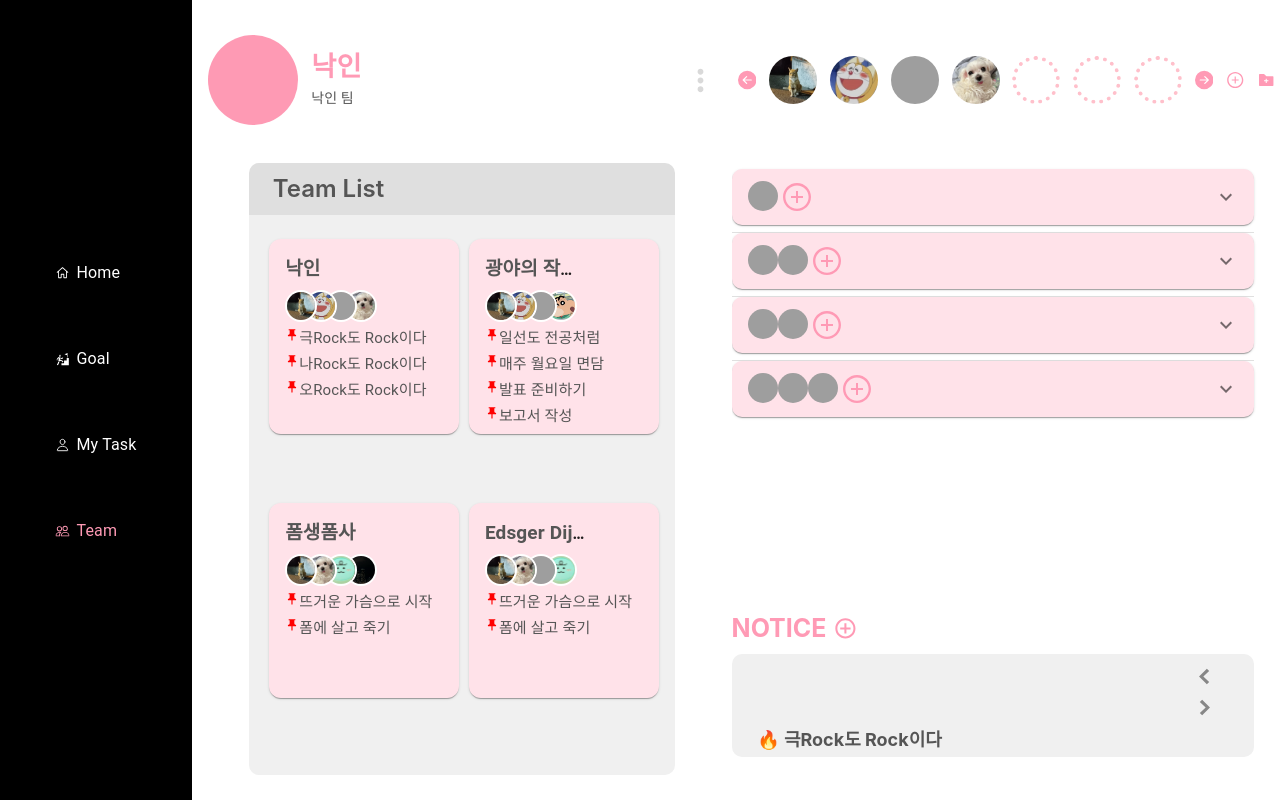
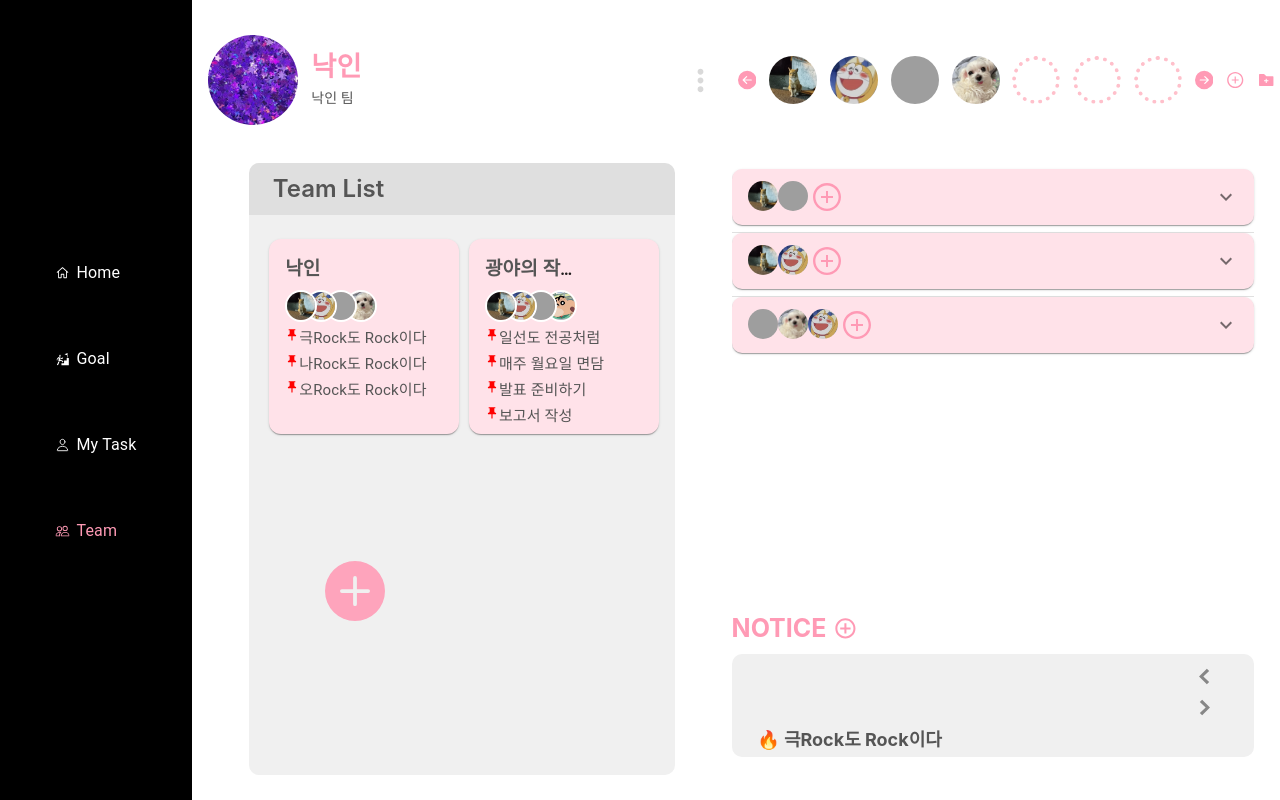
Before and after one commit to wannaseoji/ttodo, a React (Create React App) app: page /TeamLink in a window 1280 px wide. Built offline with nearby package versions, Linux system fonts and the light colour scheme; grey boxes are pictures that could not be loaded.

Commit message:
team, team task data push

```diff
--- a/src/assets/team-task-data.json
+++ b/src/assets/team-task-data.json
@@ -3,26 +3,42 @@
         "name":"낙인",
         "myTask": [
             {
-                "relatedMembers": ["seo"],
+                "relatedMembers": ["wanna seo", "tmxp"],
                 "tasks" : [
                     {
                         "index" : 1,
-                        "title":"고모프 6주차 녹강듣기",
+                        "title":"웹프레임워크1 14주차 강의듣기",
                         "date":"2022-11-13",
                         "hour": "10",
+                        "minute": "30",
+                        "check": false
+                    },
+                    {
+                        "index" : 2,
+                        "title":"웹프레임워크1 15주차 강의듣기",
+                        "date":"2022-11-13",
+                        "hour": "11",
                         "minute": "30",
                         "check": false
                     }
                 ]
             },
             {
-                "relatedMembers": ["seo", "park"],
+                "relatedMembers": ["wanna seo", "muppy"],
                 "tasks" : [
                     {
-                        "index" : 2,
-                        "title":"고모프 6주차 녹강듣기",
+                        "index" : 3,
+                        "title":"네트워크 프로그래밍 14주차 강의듣기",
                         "date":"2022-11-13",
                         "hour": "10",
+                        "minute": "30",
+                        "check": false
+                    },
+                    {
+                        "index" : 4,
+                        "title":"네트워크 프로그래밍 15주차 강의듣기",
+                        "date":"2022-11-13",
+                        "hour": "11",
                         "minute": "30",
                         "check": false
                     }
@@ -32,24 +48,19 @@
 
         "otherTask": [
             {
-                "relatedMembers": ["park", "kim"],
+                "relatedMembers": ["tmxp", "doldung", "muppy"],
                 "tasks" : [
                     {
-                        "index" : 3,
-                        "title":"시프 6주차 녹강듣기",
+                        "index" : 5,
+                        "title":"고급모바일프로그래밍 14주차 강의듣기",
                         "date":"2022-11-13",
                         "hour": "10",
                         "minute": "30",
                         "check": false
-                    }
-                ]
-            },
-            {
-                "relatedMembers": ["kim", "cho", "park"],
-                "tasks" : [
+                    },
                     {
-                        "index" : 4,
-                        "title":"시프 7주차 녹강듣기",
+                        "index" : 6,
+                        "title":"고급모바일프로그래밍 15주차 강의듣기",
                         "date":"2022-11-13",
                         "hour": "11",
                         "minute": "30",
@@ -63,12 +74,20 @@
         "name": "광야의 작은 아씨들",
         "myTask": [
             {
-                "relatedMembers": ["seo", "cho"],
+                "relatedMembers": ["wanna seo", "kyumq"],
                 "tasks" : [
                     {
-                        "index" : 5,
-                        "title":"설패 6주차 녹강듣기",
-                        "date":"2022-11-13",
+                        "index" : 7,
+                        "title":"북한산 등반하기",
+                        "date":"2022-11-14",
+                        "hour": "15",
+                        "minute": "30",
+                        "check": false
+                    },
+                    {
+                        "index" : 8,
+                        "title":"박승현 교수님 면담하기",
+                        "date":"2022-11-14",
                         "hour": "10",
                         "minute": "30",
                         "check": false
@@ -76,13 +95,21 @@
                 ]
             },
             {
-                "relatedMembers": ["seo", "cho", "kim"],
+                "relatedMembers": ["wanna seo", "muppy", "tmxp"],
                 "tasks" : [
                     {
-                        "index" : 6,
-                        "title":"설패 7주차 녹강듣기",
-                        "date":"2022-11-13",
-                        "hour": "11",
+                        "index" : 9,
+                        "title":"전시회 다녀오기",
+                        "date":"2022-11-14",
+                        "hour": "12",
+                        "minute": "30",
+                        "check": false
+                    },
+                    {
+                        "index" : 10,
+                        "title":"준비물 사오기",
+                        "date":"2022-11-14",
+                        "hour": "13",
                         "minute": "30",
                         "check": false
                     }
@@ -92,144 +119,50 @@
         "otherTask":
         [
             {
-                "relatedMembers": ["kim", "cho", "son"],
+                "relatedMembers": ["muppy", "tmxp"],
                 "tasks" : [
                     {
-                        "index" : 7,
-                        "title":"네프 6주차 녹강듣기",
-                        "date":"2022-11-13",
-                        "hour": "10",
+                        "index" : 11,
+                        "title":"돈 정산하기",
+                        "date":"2022-11-14",
+                        "hour": "11",
+                        "minute": "30",
+                        "check": false
+                    },
+                    {
+                        "index" : 12,
+                        "title":"롯데월드 가기",
+                        "date":"2022-11-14",
+                        "hour": "14",
                         "minute": "30",
                         "check": false
                     }
                 ]
             },
             {
-                "relatedMembers": ["kim", "cho"],
-                "tasks" : [
-                    {
-                        "index" : 8,
-                        "title":"네프 7주차 녹강듣기",
-                        "date":"2022-11-13",
-                        "hour": "11",
-                        "minute": "30",
-                        "check": false
-                    }
-                ]
-            }
-        ]
-    },
-    {
-        "name": "폼생폼사",
-        "myTask": [
-            {
-                "relatedMembers": ["seo", "choi", "park"],
-                "tasks" : [
-                    {
-                        "index" : 9,
-                        "title":"설패 6주차 녹강듣기",
-                        "date":"2022-11-13",
-                        "hour": "10",
-                        "minute": "30",
-                        "check": false
-                    }
-                ]
-            },
-            {
-                "relatedMembers": ["seo", "choi"],
-                "tasks" : [
-                    {
-                        "index" : 10,
-                        "title":"설패 7주차 녹강듣기",
-                        "date":"2022-11-13",
-                        "hour": "11",
-                        "minute": "30",
-                        "check": false
-                    }
-                ]
-            }
-        ],
-        "otherTask": [
-            {
-                "relatedMembers": ["park", "choi", "shin"],
-                "tasks" : [
-                    {
-                        "index" : 11,
-                        "title":"네프 6주차 녹강듣기",
-                        "date":"2022-11-13",
-                        "hour": "10",
-                        "minute": "30",
-                        "check": false
-                    }
-                ]
-            },
-            {
-                "relatedMembers": ["choi", "shin"],
-                "tasks" : [
-                    {
-                        "index" : 12,
-                        "title":"네프 7주차 녹강듣기",
-                        "date":"2022-11-13",
-                        "hour": "11",
-                        "minute": "30",
-                        "check": false
-                    }
-                ]
-            }
-        ]
-    },
-    {
-        "name": "Edsger Dijkstra",
-        "myTask": [
-            {
-                "relatedMembers": ["seo", "park", "cho"],
+                "relatedMembers": ["tmxp", "kyumq"],
                 "tasks" : [
                     {
                         "index" : 13,
-                        "title":"설패 6주차 녹강듣기",
-                        "date":"2022-11-13",
-                        "hour": "10",
+                        "title":"카페에서 공부하기",
+                        "date":"2022-11-14",
+                        "hour": "19",
                         "minute": "30",
                         "check": false
-                    }
-                ]
-            },
-            {
-                "relatedMembers": ["seo", "choi"],
-                "tasks" : [
+                    },
                     {
                         "index" : 14,
-                        "title":"설패 6주차 녹강듣기",
-                        "date":"2022-11-13",
-                        "hour": "10",
+                        "title":"쓰리팝 가기",
+                        "date":"2022-11-14",
+                        "hour": "20",
                         "minute": "30",
                         "check": false
-                    }
-                ]
-            }
-        ],
-        "otherTask": [
-            {
-                "relatedMembers": ["park", "cho", "choi"],
-                "tasks" : [
+                    },
                     {
                         "index" : 15,
-                        "title":"네프 6주차 녹강듣기",
-                        "date":"2022-11-13",
-                        "hour": "10",
-                        "minute": "30",
-                        "check": false
-                    }
-                ]
-            },
-            {
-                "relatedMembers": ["choi", "park"],
-                "tasks" : [
-                    {
-                        "index" : 16,
-                        "title":"네프 6주차 녹강듣기",
-                        "date":"2022-11-13",
-                        "hour": "10",
+                        "title":"올리브영가기",
+                        "date":"2022-11-14",
+                        "hour": "21",
                         "minute": "30",
                         "check": false
                     }
--- a/src/assets/team.json
+++ b/src/assets/team.json
@@ -1,34 +1,18 @@
 [
-    {
+        {
         "name": "낙인",
         "memberList": ["wanna seo","muppy","tmxp","doldung"],
         "notice": ["극Rock도 Rock이다", "나Rock도 Rock이다", "오Rock도 Rock이다"],
         "intro": "낙인 팀",
-        "image": "default.jpg",
+        "image": "teamProfile1.jpg",
         "leader":"wanna seo"
-    },
-    {
+        },
+        {
         "name": "광야의 작은 아씨들",
         "memberList": ["wanna seo","muppy","tmxp","kyumq"],
         "notice": ["일선도 전공처럼", "매주 월요일 면담", "발표 준비하기", "보고서 작성"],
         "intro": "광야의 작은 아씨들",
-        "image": "default.jpg",
+        "image": "teamProfile2.jpg",
         "leader":"wanna seo"
-    },
-    {
-        "name": "폼생폼사",
-        "memberList": ["wanna seo","doldung", "YouU", "fkgnssla"],
-        "notice": ["뜨거운 가슴으로 시작", "폼에 살고 죽기"],
-        "intro": "폼생폼사.",
-        "image": "default.jpg",
-        "leader":"wanna seo"
-    },
-    {
-        "name": "Edsger Dijkstra",
-        "memberList": ["wanna seo","doldung", "tmxp", "YouU"],
-        "notice": ["뜨거운 가슴으로 시작", "폼에 살고 죽기"],
-        "intro": "제일 빠른 경로를 찾자",
-        "image": "default.jpg",
-        "leader":"wanna seo"
-    }
+        }
 ]
--- a/src/components/FollowerModal.js
+++ b/src/components/FollowerModal.js
@@ -53,7 +53,7 @@ const FollowerModal = ({ open, close, follower, member, createFollower, myProfil
                         <StyledTextField id="outlined-basic" value={search} onChange={onChange} variant="outlined"/>
                         </div>
                         <div style={{justifyContent: "center"}}>
-                        {booleanView ? filterSearch.map(member => <div><span>{member.name}</span></div>) : <div></div>}
+                        {booleanView ? filterSearch.map(member => <div><span>{member.name + "  "}</span></div>) : <div></div>}
                         </div>
                     </main>
                     <footer>
--- a/src/components/modal/CategoryItem.js
+++ b/src/components/modal/CategoryItem.js
@@ -4,7 +4,7 @@ import ListItemButton from '@mui/material/ListItemButton';
 import ListItemIcon from '@mui/material/ListItemIcon';
 import ListItemText from '@mui/material/ListItemText';
 import Divider from '@mui/material/Divider';
-import { AiFillFolder } from "react-icons/ai";;
+import { AiFillFolder } from "react-icons/ai";
 
 function CategoryItem({ category, modifyCategoryHandler = f => f }) {
     const modifyCategory = () => modifyCategoryHandler(category)
--- a/src/pages/TeamLink.js
+++ b/src/pages/TeamLink.js
@@ -231,11 +231,10 @@ const TeamLink = ({tasks, teamTask, teams, member, setTeamTask=f=>f, setTasks=f=
         console.log(me.name);
         //console.log(newTask);
         //이제 분기를 해야함(프로필에 있는 나의 이름이 하나라도 있을 경우) => myTasks
-
         if(newList.includes(me.name)) {
             copyTeamTask[findIdx].myTask.push(newTask);
         }
-        else {      //프로필이 있는 나의 이름이 하나라도 없는 경우,
+        else {
             copyTeamTask[findIdx].otherTask.push(newTask);
         }
         console.log(copyTeamTask);
```
Also changed, not shown: public/teamProfile1.jpg (added), public/teamProfile2.jpg (added).
